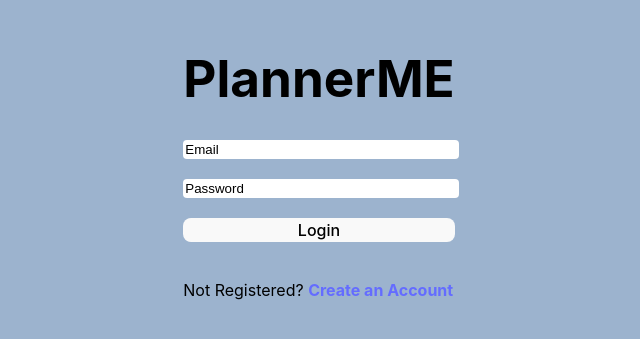
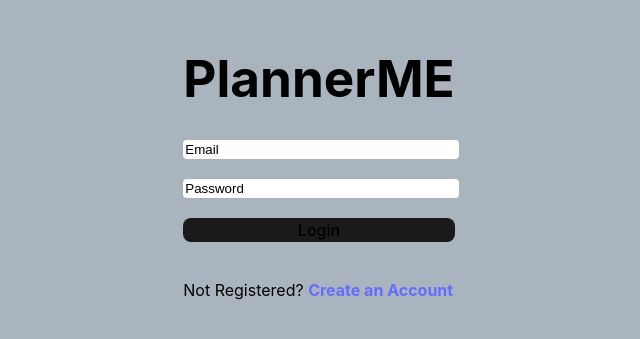
Before and after one commit to huybaovo/college-planner-app, a Vue app in the folder my-app/: page / in a window 1280 px wide. Shown: the part 233-572 px from the top of the page, without its empty margins (321-961 px from the left). Built offline with nearby package versions, Linux system fonts and the light colour scheme.

Commit message:
worked on router, home page after login

```diff
--- a/my-app/src/components/HomeMenu.vue
+++ b/my-app/src/components/HomeMenu.vue
@@ -1,13 +1,16 @@
 <template>
     <div id="display">
         <div id="sectoion1">
-
+            <h4>Welcome {{ user }} </h4>
         </div>
     </div>
 </template>
 
 <script setup lang="ts">
+import { ref } from "vue";
+import {auth} from "../firebase/firebase"
 // will be used for home page later
+const user = auth.currentUser?.email
 </script>
 
 <style scoped>
--- a/my-app/src/components/Login.vue
+++ b/my-app/src/components/Login.vue
@@ -15,7 +15,8 @@ import {
     UserCredential,
     signInWithEmailAndPassword,
 } from "@firebase/auth";
-
+import { useRouter } from "vue-router";
+const router = useRouter()
 const email = ref('')
 const password = ref('')
 /**
@@ -27,6 +28,7 @@ async function email_login()
         const userCred = await signInWithEmailAndPassword(auth, email.value, password.value)
             .then(() => {
                 console.log("signed in")
+                router.push("/home")
             })
     }
     catch (e)
--- a/my-app/src/components/signup.vue
+++ b/my-app/src/components/signup.vue
@@ -15,7 +15,9 @@ import {
     signInWithRedirect,
     sendPasswordResetEmail,
 } from "firebase/auth";
+import { useRouter } from "vue-router";
 
+const router = useRouter();
 const username = ref('')
 const email = ref('')
 const password = ref('')
@@ -24,6 +26,7 @@ function email_signup()
     createUserWithEmailAndPassword(auth, email.value, password.value)
     .then((cred: UserCredential) => {
         auth.signOut();
+        router.push({path: "/"})
         console.log("sign up successfull")
     })
     .catch((err: any) => {
@@ -36,15 +39,15 @@ function email_signup()
             <div>
                 <div>
                     <label>Username</label>
-                    <input v-model="username" placeholder="johndoe">
+                    <input v-model="username" placeholder=" johndoe">
                 </div>
                 <div>
                     <label>Email</label>
-                    <input v-model="email" type="email" placeholder="johndoe@gmail.com">
+                    <input v-model="email" type="email" placeholder=" johndoe@gmail.com">
                 </div>
                 <div>
                     <label>Password</label>
-                    <input v-model="password" type="password" placeholder="password">
+                    <input v-model="password" type="password" placeholder=" password">
                 </div>
             </div>
             <button @click="email_signup">Register</button>
@@ -66,6 +69,7 @@ input {
     background-color: white;
     border: none;
     border-radius: 4px;
+    padding: 2px;
 }
 label{
     text-align: left;
--- a/my-app/src/main.ts
+++ b/my-app/src/main.ts
@@ -4,8 +4,10 @@ import './style.css'
 import App from './App.vue'
 import LoginVue from './components/Login.vue'
 import signupVue from './components/SignUp.vue'
+import HomeMenuVue from './components/HomeMenu.vue'
 const routes = [
     { path: "/", component: LoginVue },
+    {path: "/home", component: HomeMenuVue},
     { path: "/signup", component: signupVue }
 
 ];
--- a/my-app/src/style.css
+++ b/my-app/src/style.css
@@ -29,7 +29,7 @@ body {
   place-items: center;
   min-width: 320px;
   min-height: 100vh;
-  background-color: #9cb3ce;
+  background-color: #aab4bf;
 }
 
 h1 {
@@ -55,25 +55,9 @@ button:focus-visible {
   outline: 4px auto -webkit-focus-ring-color;
 }
 
-.card {
-  padding: 2em;
-}
 
 #app {
   max-width: 1280px;
   margin: 0 auto;
 
 }
-
-@media (prefers-color-scheme: light) {
-  :root {
-    color: #213547;
-    background-color: #ffffff;
-  }
-  a:hover {
-    color: #747bff;
-  }
-  button {
-    background-color: #f9f9f9;
-  }
-}
```
Also changed, not shown: my-app/src/components/Todo.vue (added, +11 -0 lines), my-app/src/types.ts (+11 -3 lines).
